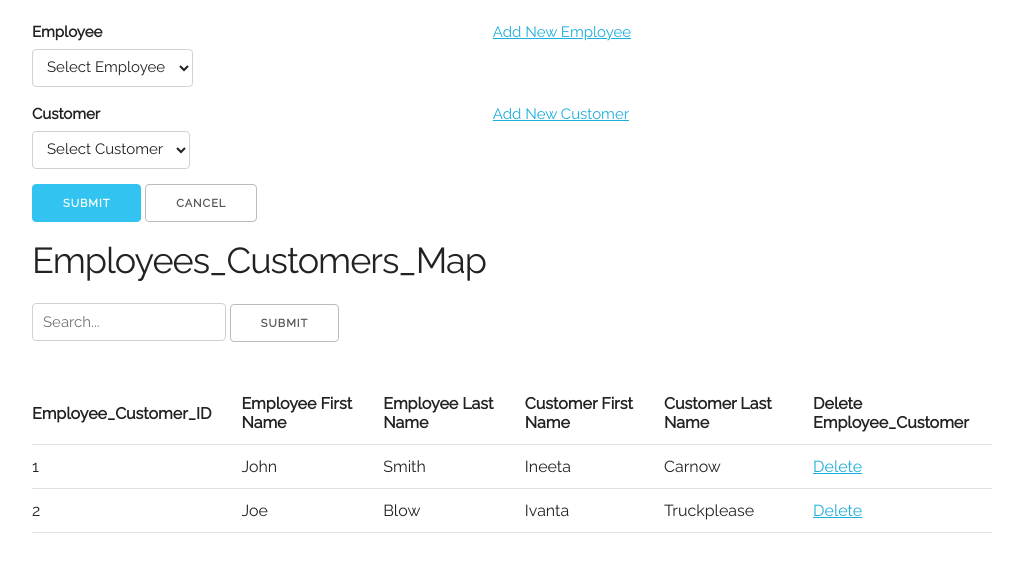
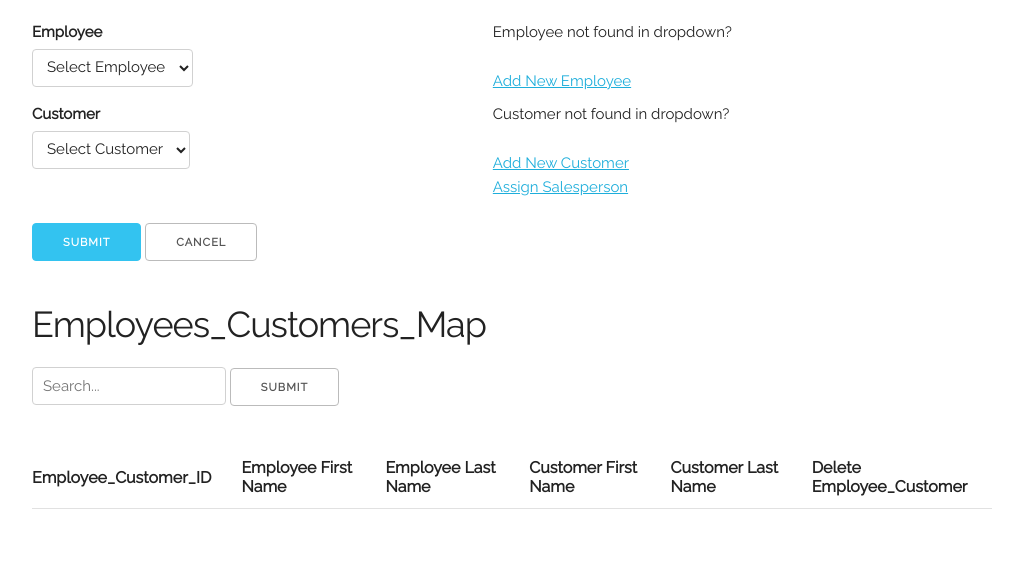
Before and after one commit to nreitano95/CS340_Project_Files, a Flask app: page /assign-salesperson in a window 1280 px wide. Shown: the part 367-950 px from the top of the page, without its empty margins (128-1151 px from the left). After the commit the page ends 876 px from the top, so only its background shows below. Run offline with Flask 2, Linux system fonts and the light colour scheme; data that the repository does not hold is empty; some libraries are stand-ins or nearby versions.

Commit message:
Added funx to Sales and Assign Salesperson (buggy)

```diff
--- a/app.py
+++ b/app.py
@@ -273,19 +273,208 @@ def updateVehicle(id):
 # Sales
 @app.route('/sales')
 def Sales():
-    return render_template("Sales.j2")
 
-@app.route('/create-sale')
+    query = "SELECT * FROM Sales;"
+    cursor = db.execute_query(db_connection=db_connection, query=query)
+    results = cursor.fetchall()
+    cursor.close()
+
+    return render_template("Sales.j2", Sales=results)
+
+@app.route('/create-sale', methods=('GET', 'POST'))
 def createSale():
-    return render_template("createSale.j2")
 
-@app.route('/update-sale')
-def updateSale():
-    return render_template("updateSale.j2")
+    query = "SELECT * FROM Employees;"
+    cursor = db.execute_query(db_connection=db_connection, query=query)
+    Employees = cursor.fetchall()
+    cursor.close()
+
+    query = "SELECT * FROM Customers;"
+    cursor = db.execute_query(db_connection=db_connection, query=query)
+    Customers = cursor.fetchall()
+    cursor.close()
+
+    query = "SELECT * FROM Vehicles;"
+    cursor = db.execute_query(db_connection=db_connection, query=query)
+    Vehicles = cursor.fetchall()
+    cursor.close()
+
+
+    if request.method == 'POST':
+
+        employee = request.form['employee']
+        customer = request.form['customer']
+        vehicle = request.form['vehicle']
+        sale_price = request.form['sale_price']
+        sale_date = request.form['sale_date']
+        if request.form.get("has_customer_paid") == None:
+            has_customer_paid = 0
+        else:
+            has_customer_paid = 1
+
+        # Get the VIN based on dropdown input
+        query = "SELECT * FROM Vehicles WHERE vin=" + ('"{}"'.format(vehicle))
+        cursor = db.execute_query(db_connection=db_connection, query=query)
+        vin = cursor.fetchone()
+
+        vin = vin['vin']
+
+        cursor.close()
+
+        # Get the employee_id based on dropdown input
+        query = "SELECT * FROM Employees WHERE employee_id=" + employee
+        cursor = db.execute_query(db_connection=db_connection, query=query)
+        employee_id = cursor.fetchone()
+
+        employee_id = employee_id['employee_id']
+
+        cursor.close()
+
+        # Get the customer_id based on dropdown input
+        query = "SELECT * FROM Customers WHERE customer_id=" + customer
+        cursor = db.execute_query(db_connection=db_connection, query=query)
+        customer_id = cursor.fetchone()
+
+        customer_id = customer_id['customer_id']
+
+        cursor.close()
+
+        try:
+            # Get the employee_customer_id based on employee and customer dropdown
+            query = "SELECT * FROM Employees_Customers_Map WHERE employee_id = " + str(employee_id) + " AND customer_id = " + str(customer_id)
+            cursor = db.execute_query(db_connection=db_connection, query=query)
+            employee_customer_id = cursor.fetchone()
+
+            employee_customer_id = employee_customer_id['employee_customer_id']
+
+            cursor.close()
+
+        except:
+            query = "INSERT INTO Employees_Customers_Map (employee_id, customer_id) VALUES (%s, %s)"
+            cursor = db.execute_query(db_connection=db_connection, query=query, query_params=(employee_id, customer_id))
+            results = cursor.fetchall()
+
+            # Get the employee_customer_id based on employee and customer dropdown
+            query = "SELECT * FROM Employees_Customers_Map WHERE employee_id = " + str(employee_id) + " AND customer_id = " + str(customer_id)
+            cursor = db.execute_query(db_connection=db_connection, query=query)
+            employee_customer_id = cursor.fetchone()
+
+            employee_customer_id = employee_customer_id['employee_customer_id']
+
+            cursor.close()
+
+
+        # Add the sale with form inputs
+        query = "INSERT INTO Sales (vin, employee_customer_id, sale_price, sale_date, has_customer_paid) VALUES (%s, %s, %s, %s, %s)"
+        cursor = db.execute_query(db_connection=db_connection, query=query, query_params=(vin, employee_customer_id, sale_price, sale_date, has_customer_paid))
+        results = cursor.fetchall()
+
+        return redirect('/sales')
+
+    return render_template("createSale.j2", Employees=Employees, Customers=Customers, Vehicles=Vehicles)
+
+
+def get_sale(id):
+
+    query = "SELECT sale_id, vin, employee_customer_id, sale_price, sale_date, has_customer_paid FROM Sales WHERE sale_id = " + str(id)
+    cursor = db.execute_query(db_connection=db_connection, query=query)
+    sale = cursor.fetchone()
+    cursor.close()
+
+    return sale
+
+@app.route('/<int:id>/deleteSale', methods=('GET', 'POST'))
+def deleteSale(id):
+
+    sale = get_sale(id)
+
+    query = "DELETE FROM Sales WHERE sale_id = " + str(id)
+    cursor = db.execute_query(db_connection=db_connection, query=query)
+    results = cursor.fetchall()
+
+    return redirect('/sales')
+
+
+@app.route('/<int:id>/update-sale', methods=('GET', 'POST'))
+def updateSale(id):
+
+    sale = get_sale(id)
+
+    query = "SELECT * FROM Employees;"
+    cursor = db.execute_query(db_connection=db_connection, query=query)
+    Employees = cursor.fetchall()
+    cursor.close()
+
+    query = "SELECT * FROM Customers;"
+    cursor = db.execute_query(db_connection=db_connection, query=query)
+    Customers = cursor.fetchall()
+    cursor.close()
+
+    query = "SELECT * FROM Vehicles;"
+    cursor = db.execute_query(db_connection=db_connection, query=query)
+    Vehicles = cursor.fetchall()
+    cursor.close()
+
+
+    if request.method == 'POST':
+
+        employee = request.form['employee']
+        customer = request.form['customer']
+        vehicle = request.form['vehicle']
+        sale_price = request.form['sale_price']
+        sale_date = request.form['sale_date']
+        if request.form.get("has_customer_paid") == None:
+            has_customer_paid = 0
+        else:
+            has_customer_paid = 1
+
+        # Get the VIN based on dropdown input
+        query = "SELECT * FROM Vehicles WHERE vin=" + ('"{}"'.format(vehicle))
+        cursor = db.execute_query(db_connection=db_connection, query=query)
+        vin = cursor.fetchone()
+
+        vin = vin['vin']
+
+        cursor.close()
+
+        # Get the employee_id based on dropdown input
+        query = "SELECT * FROM Employees WHERE employee_id=" + employee
+        cursor = db.execute_query(db_connection=db_connection, query=query)
+        employee_id = cursor.fetchone()
+
+        employee_id = employee_id['employee_id']
+
+        cursor.close()
+
+        # Get the customer_id based on dropdown input
+        query = "SELECT * FROM Customers WHERE customer_id=" + customer
+        cursor = db.execute_query(db_connection=db_connection, query=query)
+        customer_id = cursor.fetchone()
+
+        customer_id = customer_id['customer_id']
+
+        cursor.close()
+
+        # Get the employee_customer_id based on employee and customer dropdown
+        query = "SELECT * FROM Employees_Customers_Map WHERE employee_id = " + str(employee_id) + " AND customer_id = " + str(customer_id)
+        cursor = db.execute_query(db_connection=db_connection, query=query)
+        employee_customer_id = cursor.fetchone()
+
+        employee_customer_id = employee_customer_id['employee_customer_id']
+
+        cursor.close()
+
+        query = "UPDATE Sales SET vin=%s, employee_customer_id=%s, sale_price=%s, sale_date=%s, has_customer_paid=%s WHERE sale_id = " + str(id)
+        cursor = db.execute_query(db_connection=db_connection, query=query, query_params=(vin, employee_customer_id, sale_price, sale_date, has_customer_paid))
+        results = cursor.fetchall()
+
+        return redirect('/sales')
+
+    return render_template("updateSale.j2", Employees=Employees, Customers=Customers, Vehicles=Vehicles, sale=sale)
 
 
 # Employees_Customers_Map (Assign Salesperson)
-@app.route('/assign-salesperson')
+@app.route('/assign-salesperson', methods=('GET', 'POST'))
 def Employees_Customers_Map():
     query = "SELECT * FROM Employees;"
     cursor = db.execute_query(db_connection=db_connection, query=query)
@@ -297,11 +486,45 @@ def Employees_Customers_Map():
     Customers = cursor.fetchall()
     cursor.close()
 
+    query = "SELECT * FROM Employees_Customers_Map;"
+    cursor = db.execute_query(db_connection=db_connection, query=query)
+    results = cursor.fetchall()
+    cursor.close()
 
-    return render_template("Employees_Customers_Map.j2", Employees=Employees, Customers=Customers)
 
+    if request.method == 'POST':
+        employee_id = request.form['employee_id']
+        customer_id = request.form['customer_id']
+
+        query = "INSERT INTO Employees_Customers_Map (employee_id, customer_id) VALUES (%s, %s)"
+        cursor = db.execute_query(db_connection=db_connection, query=query, query_params=(employee_id, customer_id))
+        results = cursor.fetchall()
+
+        return redirect('/assign-salesperson')
+
+    return render_template("Employees_Customers_Map.j2", Employees=Employees, Customers=Customers, Employees_Customers_Map=results)
+
+def get_employee_customer(id):
+
+    query = "SELECT * FROM Employees_Customers_Map WHERE employee_customer_id =" + str(id)
+    cursor = db.execute_query(db_connection=db_connection, query=query)
+    employee_customer = cursor.fetchone()
+    cursor.close()
+
+    return employee_customer
+
+@app.route('/<int:id>/deleteEmployeeCustomer', methods=('GET', 'POST'))
+def deleteEmployeeCustomer(id):
+
+    employee_customer = get_employee_customer(id)
+
+    query = "DELETE FROM Employees_Customers_Map WHERE employee_customer_id = " + str(id)
+    cursor = db.execute_query(db_connection=db_connection, query=query)
+    results = cursor.fetchall()
+
+    return redirect('/assign-salesperson')
 
 # Listener
 if __name__ == "__main__":
-    port = int(os.environ.get('PORT', 8530))
+    port = int(os.environ.get('PORT', 8532))
     app.run(port=port, debug=True)
--- a/templates/Employees_Customers_Map.j2
+++ b/templates/Employees_Customers_Map.j2
@@ -13,39 +13,37 @@
 
   {% block body %}
 
-  <form>
-  <div class="row">
-    {# Employee_Customer_ID  #}
-    {# Employee can be a dynamically populating dropdown #}
-
-
-    {# Vehicle can be a dynamically populating dropdown #}
+  <form method="POST">
   <div class="row">
       <div class="six columns">
         <label for="employeeInput">Employee</label>
-      <select name="employeeInput" id="employeeInput">
-        <option value="" disabled selected hidden>Select Employee</option>
+        <select id="employee_id" name="employee_id" value="{{ request.form['employee_id'] }}">
+          <option value="" selected>Select Employee</option>
         {% for employee in Employees %}
-        <option value="{{ employee['first_name'] }}">{{ employee['first_name'] }} {{ employee['last_name'] }}</option>
+          <option value="{{ employee['employee_id'] }}">{{ employee['first_name'] }} {{ employee['last_name'] }}</option>
         {% endfor %}
         </select>
       </div>
+      <p>Employee not found in dropdown?</p>
       <a href="{{ url_for('createEmployee') }}">Add New Employee</a>
     </div>
+  </div>
 
-    {# Customer can be a dynamically populating dropdown #}
+
     <div class="row">
       <div class="six columns">
         <label for="customerInput">Customer</label>
-      <select name="customerInput" id="customerInput">
-        <option value="" disabled selected hidden>Select Customer</option>
+        <select id="customer_id" name="customer_id" value="{{ request.form['customer_id'] }}">
+          <option value="" selected>Select Customer</option>
         {% for customer in Customers %}
-        <option value="{{ customer['first_name'] }}">{{ customer['customer_first_name'] }} {{ customer['customer_last_name'] }}</option>
+          <option value="{{ customer['customer_id'] }}">{{ customer['customer_first_name'] }} {{ customer['customer_last_name'] }}</option>
         {% endfor %}
         </select>
       </div>
-    <a href="{{ url_for('createCustomer') }}">Add New Customer</a>
-  </div>
+      <p>Customer not found in dropdown?</p>
+      <a href="{{ url_for('createCustomer') }}">Add New Customer</a><br>
+      <a href="{{ url_for('Employees_Customers_Map') }}">Assign Salesperson</a>
+    </div><br>
 
   <input class="button-primary" type="submit" value="Submit">
   <a class="button" href="{{ url_for('root') }}">Cancel</a></form>
@@ -71,23 +69,20 @@
     </tr>
   </thead>
   <tbody>
+  {% for employee_customer in Employees_Customers_Map %}
     <tr>
-      <td>1</td>
-      <td>John</td>
-      <td>Smith</td>
-      <td>Ineeta</td>
-      <td>Carnow</td>
-
-      <td><a href="#">Delete</a></td>
+      <td>{{ employee_customer['employee_customer_id'] }}</td>
+      {% for employee in Employees if employee['employee_id'] == employee_customer['employee_id'] %}
+        <td>{{ employee['first_name'] }}</td>
+        <td>{{ employee['last_name'] }}</td>
+      {% endfor %}
+      {% for customer in Customers if customer['customer_id'] == employee_customer['customer_id'] %}
+        <td>{{ customer['customer_first_name'] }}</td>
+        <td>{{ customer['customer_last_name'] }}</td>
+      {% endfor %}
+      <td><a class="action" href="{{ url_for('deleteEmployeeCustomer', id=employee_customer['employee_customer_id']) }}">Delete</a></td>
     </tr>
-    <tr>
-      <td>2</td>
-      <td>Joe</td>
-      <td>Blow</td>
-      <td>Ivanta</td>
-      <td>Truckplease</td>
-      <td><a href="#">Delete</a></td>
-    </tr>
+  {% endfor %}
   </tbody>
 </table>
 
```
Also changed, not shown: templates/Sales.j2 (+14 -18 lines), templates/createSale.j2 (+21 -27 lines), templates/updateSale.j2 (+25 -21 lines). Lines whose indentation alone changed are shown as unchanged.
